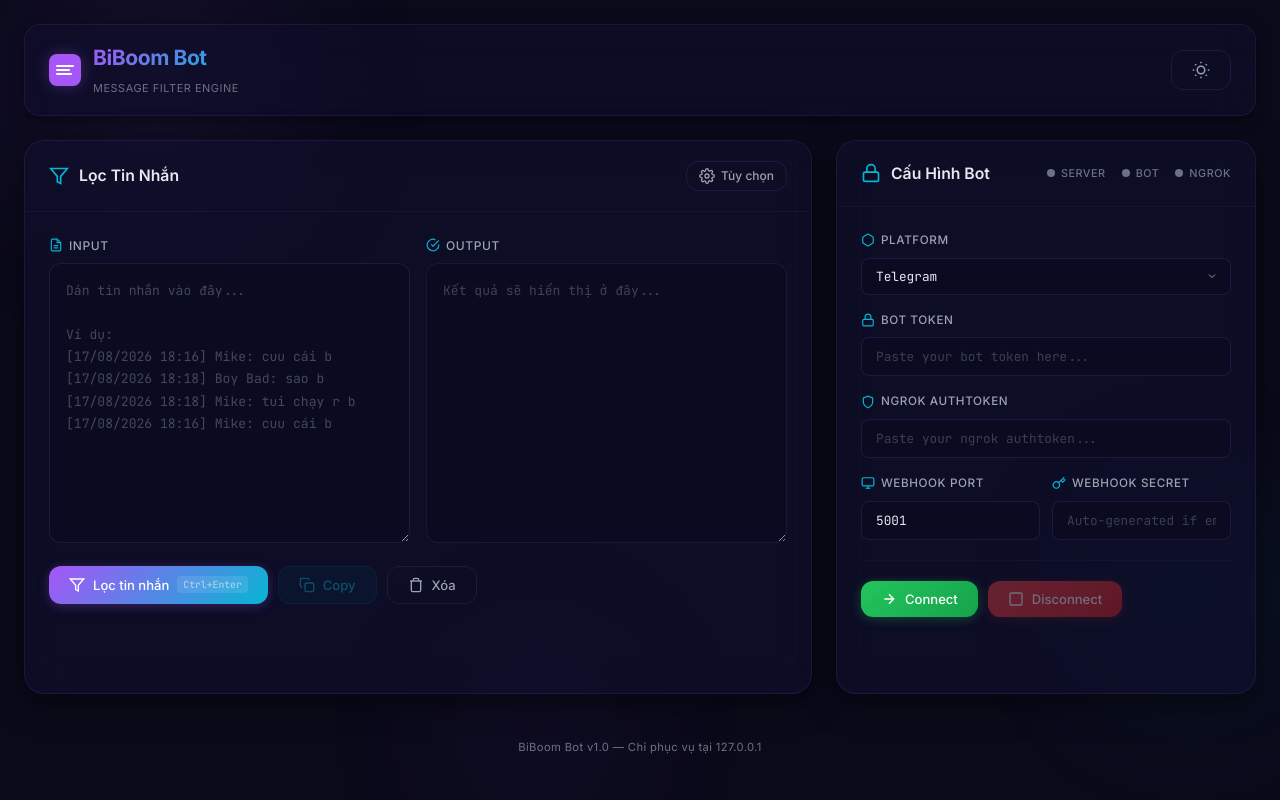
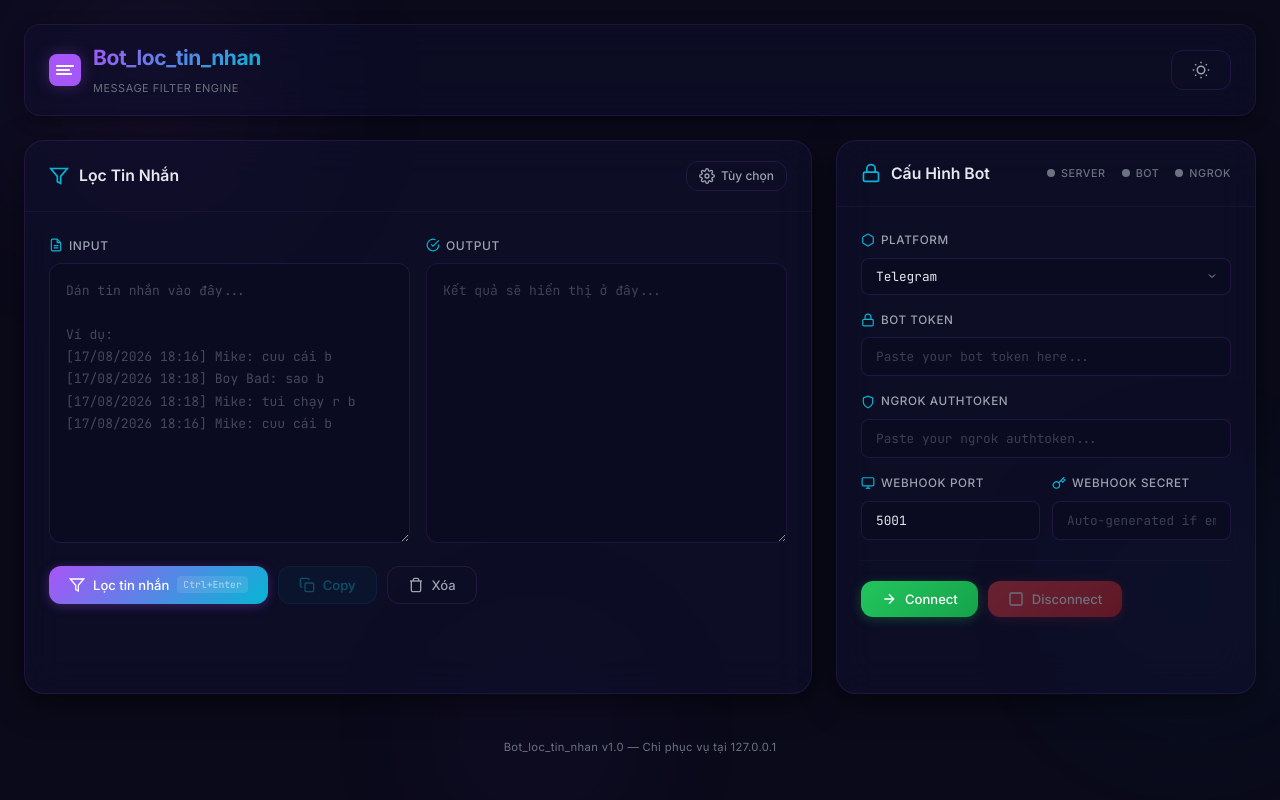
Before and after one commit to dangkhoiii02/bot_loc_tin_nhan, a Flask app: page / in a window 1280 px wide. Run offline with Flask 3, Linux system fonts and the light colour scheme.

Commit message:
Rename project from BiBoom Bot to Bot_loc_tin_nhan

```diff
--- a/render.yaml
+++ b/render.yaml
@@ -1,6 +1,6 @@
 services:
   - type: web
-    name: biboom-bot
+    name: bot-loc-tin-nhan
     runtime: docker
     plan: free
     healthCheckPath: /
@@ -10,5 +10,5 @@
       - key: RENDER_EXTERNAL_URL
         fromService:
           type: web
-          name: biboom-bot
+          name: bot-loc-tin-nhan
           property: url
--- a/server.py
+++ b/server.py
@@ -47,7 +47,7 @@
     return jsonify({
         'status': 'ok',
         'bot': _is_connected,
-        'name': 'BiBoom Bot - Message Filter',
+        'name': 'Bot_loc_tin_nhan',
     })
 
 
@@ -93,7 +93,7 @@
         first_name = message.get('from', {}).get('first_name', 'bạn')
         reply = (
             f'👋 Xin chào {first_name}!\n\n'
-            f'Tôi là **BiBoom Bot** — bot lọc tin nhắn tự động.\n\n'
+            f'Tôi là **Bot_loc_tin_nhan** — bot lọc tin nhắn tự động.\n\n'
             f'📋 **Cách dùng:**\n'
             f'Gửi hoặc dán tin nhắn có format:\n'
             f'`[17/08/2026 18:16] Mike: nội dung`\n\n'
@@ -109,7 +109,7 @@
 
     elif command == '/help':
         reply = (
-            '📖 **Hướng dẫn sử dụng BiBoom Bot**\n\n'
+            '📖 **Hướng dẫn sử dụng Bot_loc_tin_nhan**\n\n'
             '**Lọc tin nhắn:**\n'
             'Dán tin nhắn có timestamp vào chat, bot sẽ tự động lọc.\n\n'
             '**Ví dụ input:**\n'
--- a/static/app.js
+++ b/static/app.js
@@ -1,5 +1,5 @@
 /**
- * BiBoom Bot — Frontend Application
+ * Bot_loc_tin_nhan — Frontend Application
  *
  * Handles:
  * - Message filtering via API
--- a/static/style.css
+++ b/static/style.css
@@ -1,5 +1,5 @@
 /* ═══════════════════════════════════════════════
-   BiBoom Bot — Dark Glassmorphism Theme
+   Bot_loc_tin_nhan — Dark Glassmorphism Theme
    ═══════════════════════════════════════════════ */
 
 /* ── CSS Variables ── */
--- a/templates/index.html
+++ b/templates/index.html
@@ -4,7 +4,7 @@
     <meta charset="UTF-8">
     <meta name="viewport" content="width=device-width, initial-scale=1.0">
     <meta name="description" content="Bot lọc tin nhắn tự động - Loại bỏ timestamp, username và tin trùng lặp">
-    <title>BiBoom Bot — Lọc Tin Nhắn</title>
+    <title>Bot_loc_tin_nhan — Lọc Tin Nhắn</title>
     <link rel="preconnect" href="https://fonts.googleapis.com">
     <link rel="preconnect" href="https://fonts.gstatic.com" crossorigin>
     <link href="https://fonts.googleapis.com/css2?family=Inter:wght@300;400;500;600;700&family=JetBrains+Mono:wght@400;500&display=swap" rel="stylesheet">
@@ -35,7 +35,7 @@
                     </svg>
                 </div>
                 <div class="logo-text">
-                    <h1>BiBoom Bot</h1>
+                    <h1>Bot_loc_tin_nhan</h1>
                     <span class="logo-subtitle">Message Filter Engine</span>
                 </div>
             </div>
@@ -304,7 +304,7 @@
 
         <!-- Footer -->
         <footer class="footer">
-            <span>BiBoom Bot v1.0 — Chỉ phục vụ tại 127.0.0.1</span>
+            <span>Bot_loc_tin_nhan v1.0 — Chỉ phục vụ tại 127.0.0.1</span>
         </footer>
     </div>
 
```
